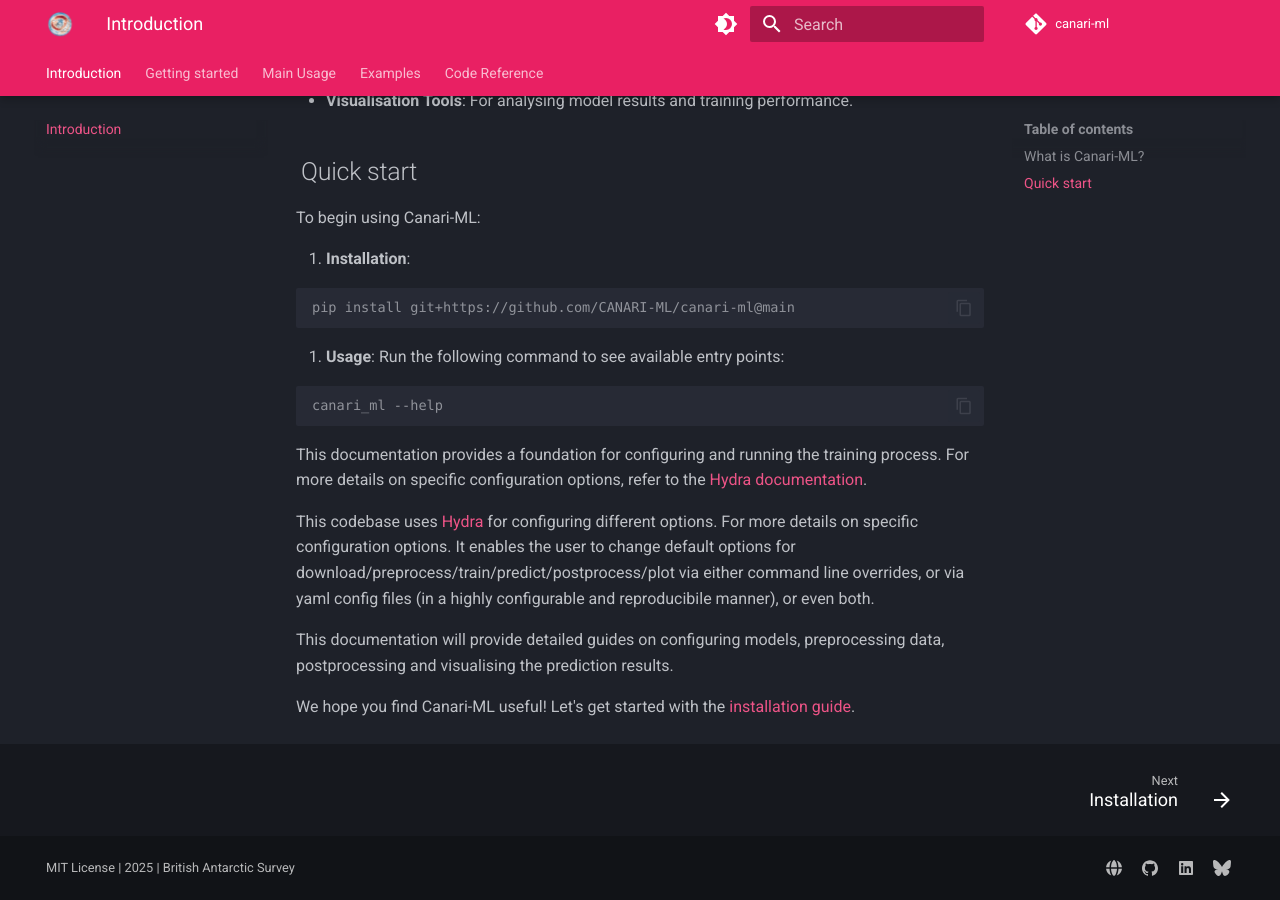
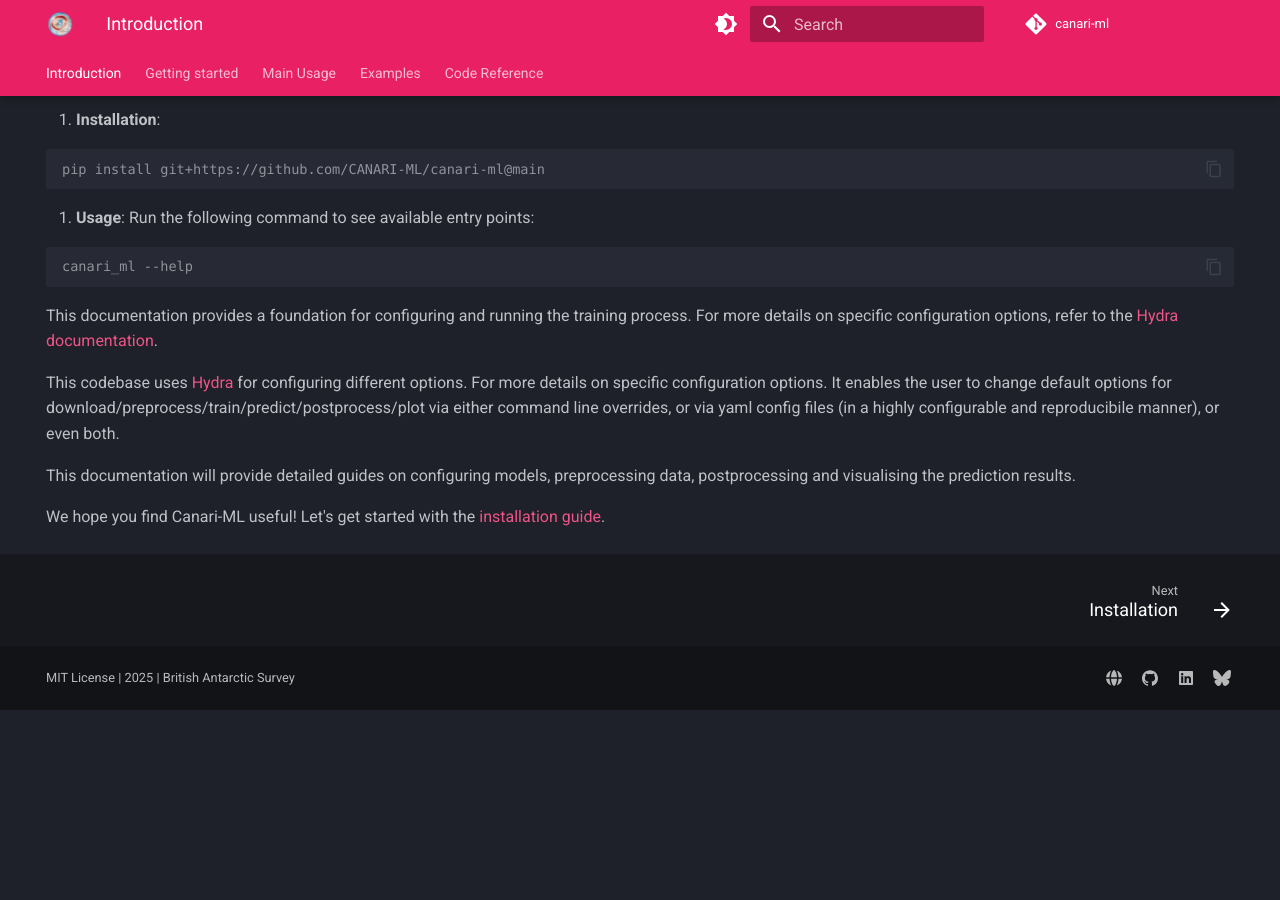
Before and after one commit to CANARI-ML/canari-ml, an MkDocs documentation site: the page built from docs/index.md, in a window 1280 px wide and 900 px high, scrolled down 1092 px. Built offline with MkDocs 1.6.1 and Material for MkDocs 9.7.7, drawn with Linux system fonts in a browser that asks for light colours; some web fonts are replaced; plug-ins that fetch from the network failed and are left out; comment, search, counter and statistics services are not loaded; after the commit the page ends 1802 px from its top, so only the background shows below that; some of the changed lines change nothing that is shown.

Commit message:
docs(mkdocs): Hide nav/toc in main page, update copyright

```diff
--- a/docs/index.md
+++ b/docs/index.md
@@ -1,3 +1,9 @@
+---
+hide:
+  - navigation
+  - toc
+---
+
 # Canari-ML: North-Atlantic zonal wind forecasting codebase
 
 <figure markdown="span">
--- a/mkdocs.yml
+++ b/mkdocs.yml
@@ -44,7 +44,7 @@ theme:
     # - toc.integrate
     - optimize
 
-copyright: <a href="https://github.com/CANARI-ML/canari-ml/blob/main/LICENSE">MIT License</a> | 2025 | British Antarctic Survey
+copyright: <a target="_blank" rel="noopener noreferrer" href="https://github.com/CANARI-ML/canari-ml/blob/main/LICENSE">MIT License</a> | 2025 | <a target="_blank" rel="noopener noreferrer" href="https://www.bas.ac.uk/">British Antarctic Survey</a>
 extra:
   generator: false
   social:
```
